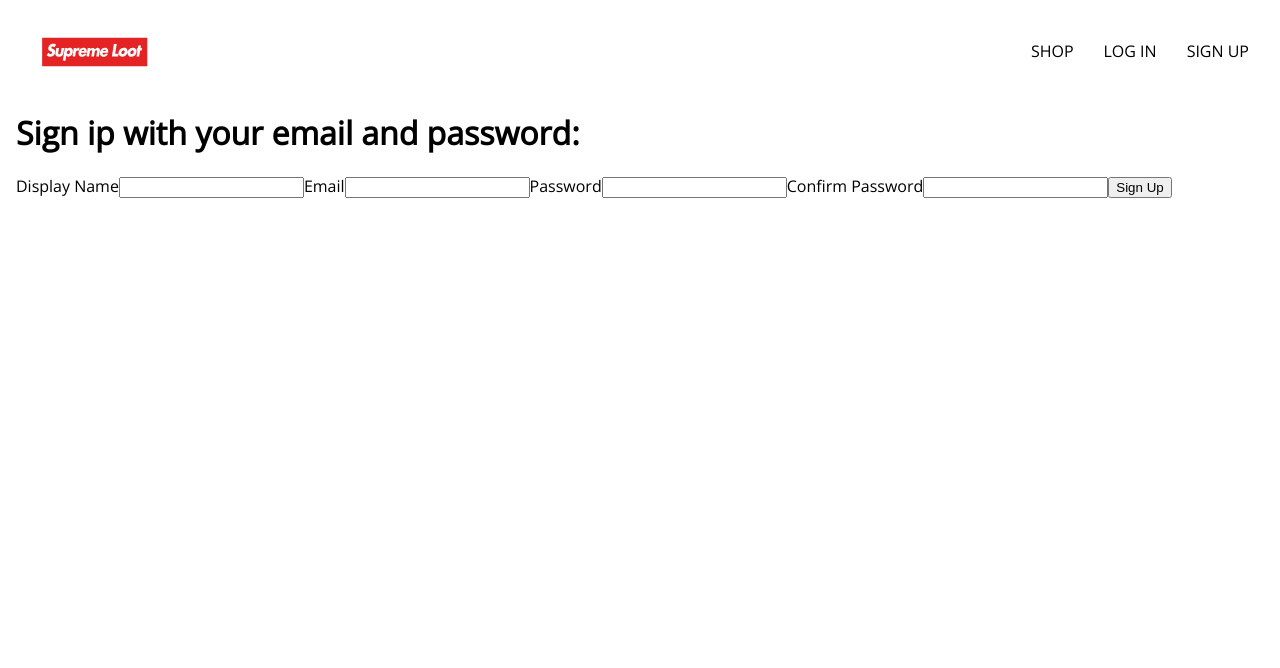
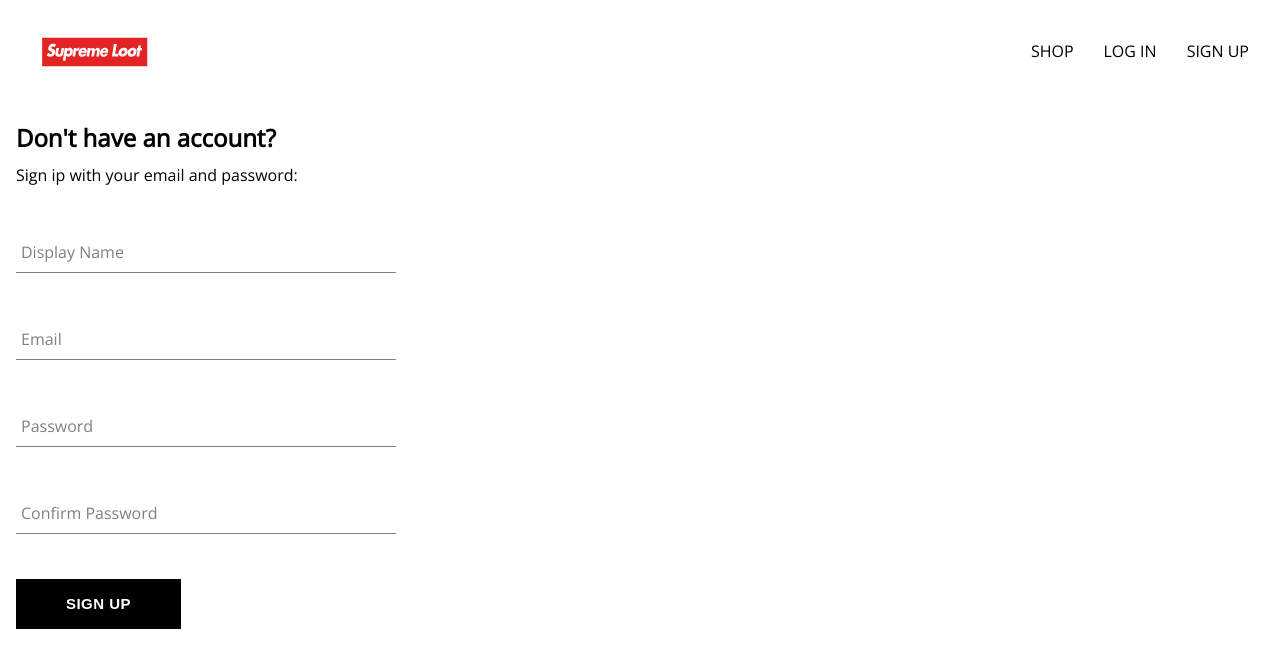
Before and after one commit to nick-echevarria/supreme-loot, a React (Vite) app: page /sign-up in a window 1280 px wide. Shown: the top 668 px of the page. Built offline with nearby package versions, Linux system fonts and the light colour scheme.

Commit message:
feat: created sign in + button components

```diff
--- /dev/null
+++ b/src/components/button/button.tsx
@@ -0,0 +1,21 @@
+// type ChildrenPoops = {
+//   children:
+// }
+
+const BUTTON_TYPE_CLASSES = {
+  google: 'google-sign-in',
+  inverted: 'inverted'
+};
+
+const Button: React.FC = ({ children, buttonType, ...otherProps }) => {
+  return (
+    <button
+      className={`button-container ${BUTTON_TYPE_CLASSES[buttonType]}`}
+      {...otherProps}
+    >
+      {children}
+    </button>
+  );
+};
+
+export default Button;
--- /dev/null
+++ b/src/components/form-input/form-input.tsx
@@ -0,0 +1,24 @@
+import { InputHTMLAttributes } from 'react';
+type FormInputProps = { label: string } & InputHTMLAttributes<HTMLInputElement>;
+
+const FormInput: React.FC<FormInputProps> = ({
+  label,
+  ...otherProps
+}: FormInputProps) => {
+  return (
+    <div className="group">
+      <input className="form-input" {...otherProps} />
+      {label ? (
+        <label
+          className={`${
+            otherProps.value.length ? 'shrink' : ''
+          } form-input-label`}
+        >
+          {label}
+        </label>
+      ) : null}
+    </div>
+  );
+};
+
+export default FormInput;
--- a/src/components/sign-up-form/sign-up-form.tsx
+++ b/src/components/sign-up-form/sign-up-form.tsx
@@ -4,6 +4,9 @@
   createUserDocumentFromAuth,
   createAuthUserWithEmailAndPassword
 } from '../../utils/firebase/firebase.utils';
+import { AuthError } from 'firebase/auth';
+import FormInput from '../form-input/form-input';
+import Button from '../button/button';
 
 const defaultFormFields = {
   displayName: '',
@@ -26,7 +29,7 @@
     setFormFields({ ...formFields, [name]: value });
   };
 
-  const handleSubmit = async (e) => {
+  const handleSubmit = async (e: React.FormEvent<HTMLFormElement>) => {
     e.preventDefault();
 
     //confirm passwords match
@@ -43,7 +46,7 @@
       alert('User successfully created!');
       resetFormFields();
     } catch (error) {
-      if (error.code === 'auth/email-already-in-use') {
+      if ((error as AuthError).code === 'auth/email-already-in-use') {
         alert('Email already in use');
       }
       console.log('Error in user creation:', error);
@@ -51,42 +54,46 @@
   };
 
   return (
-    <div>
-      <h1>Sign ip with your email and password:</h1>
+    <div className="sign-up-container">
+      <h2>Don't have an account?</h2>
+      <span>Sign ip with your email and password:</span>
       <form onSubmit={handleSubmit}>
-        <label>Display Name</label>
-        <input
-          type="text"
+        <FormInput
+          label="Display Name"
+          type="displayName"
           required
           onChange={handleChange}
           name="displayName"
           value={displayName}
         />
-        <label>Email</label>
-        <input
+
+        <FormInput
+          label="Email"
           type="email"
           required
           onChange={handleChange}
           name="email"
           value={email}
         />
-        <label>Password</label>
-        <input
+
+        <FormInput
+          label="Password"
           type="password"
           required
           onChange={handleChange}
           name="password"
           value={password}
         />
-        <label>Confirm Password</label>
-        <input
+
+        <FormInput
+          label="Confirm Password"
           type="password"
           required
           onChange={handleChange}
           name="confirmPassword"
           value={confirmPassword}
         />
-        <button type="submit">Sign Up</button>
+        <Button type="submit">Sign Up</Button>
       </form>
     </div>
   );
--- /dev/null
+++ b/src/styles/_button.scss
@@ -0,0 +1,45 @@
+.button-container {
+  min-width: 165px;
+  width: auto;
+  height: 50px;
+  letter-spacing: 0.5px;
+  line-height: 50px;
+  padding: 0 35px 0 35px;
+  font-size: 15px;
+  background-color: black;
+  color: white;
+  text-transform: uppercase;
+  font-weight: bolder;
+  border: none;
+  cursor: pointer;
+  display: flex;
+  justify-content: center;
+
+  &:hover {
+    background-color: white;
+    color: black;
+    border: 1px solid black;
+  }
+
+  &.google-sign-in {
+    background-color: #4285f4;
+    color: white;
+
+    &:hover {
+      background-color: #357ae8;
+      border: none;
+    }
+  }
+
+  &.inverted {
+    background-color: white;
+    color: black;
+    border: 1px solid black;
+
+    &:hover {
+      background-color: black;
+      color: white;
+      border: none;
+    }
+  }
+}
--- /dev/null
+++ b/src/styles/_form-input.scss
@@ -0,0 +1,54 @@
+$sub-color: grey;
+$main-color: black;
+
+@mixin shrinkLabel {
+  top: -14px;
+  font-size: 12px;
+  color: $main-color;
+}
+
+.group {
+  position: relative;
+  margin: 45px 0;
+
+  .form-input {
+    background: none;
+    background-color: white;
+    color: $sub-color;
+    font-size: 18px;
+    padding: 10px 10px 10px 5px;
+    display: block;
+    width: 100%;
+    border: none;
+    border-radius: 0;
+    border-bottom: 1px solid $sub-color;
+    margin: 25px 0;
+
+    &:focus {
+      outline: none;
+    }
+
+    &:focus ~ .form-input-label {
+      @include shrinkLabel();
+    }
+  }
+
+  input[type='password'] {
+    letter-spacing: 0.3em;
+  }
+
+  .form-input-label {
+    color: $sub-color;
+    font-size: 16px;
+    font-weight: normal;
+    position: absolute;
+    pointer-events: none;
+    left: 5px;
+    top: 10px;
+    transition: 300ms ease all;
+
+    &.shrink {
+      @include shrinkLabel();
+    }
+  }
+}
--- /dev/null
+++ b/src/styles/_sign-up-form.scss
@@ -0,0 +1,9 @@
+.sign-up-container {
+  display: flex;
+  flex-direction: column;
+  width: 380px;
+
+  h2 {
+    margin: 10px 0;
+  }
+}
--- a/src/styles/application.scss
+++ b/src/styles/application.scss
@@ -1,6 +1,9 @@
 @import 'directory.scss';
 @import 'category-item.scss';
 @import 'navigation.scss';
+@import 'form-input.scss';
+@import 'sign-up-form.scss';
+@import 'button.scss';
 
 * {
   box-sizing: border-box;
```
